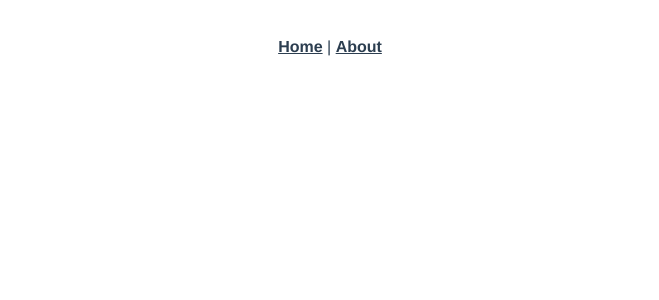
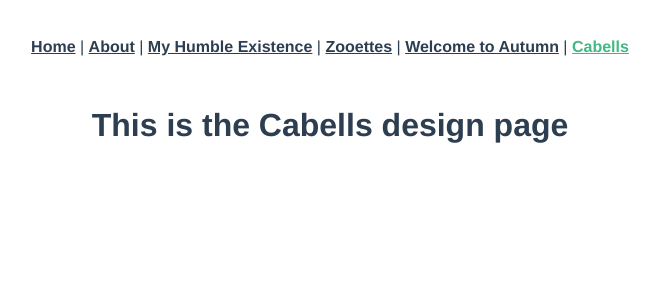
Before and after one commit to rickycolson/rc-portfolio2019, a Vue app: page /#/cabells in a window 1280 px wide. Shown: the top 300 px of the page, without its empty margins (310-969 px from the left). Built offline with nearby package versions, Linux system fonts and the light colour scheme.

Commit message:
actually set up home page urls

```diff
--- a/src/App.vue
+++ b/src/App.vue
@@ -2,7 +2,11 @@
   <div id="app">
     <div id="nav">
       <router-link to="/">Home</router-link> |
-      <router-link to="/about">About</router-link>
+      <router-link to="/about">About</router-link> |
+      <router-link to="/humble">My Humble Existence</router-link> |
+      <a href="https://zooettes.com" target="_blank" rel="noopener">Zooettes</a> |
+      <a href="https://welcometoautumn.com" target="_blank" rel="noopener">Welcome to Autumn</a> |
+      <router-link to="/cabells">Cabells</router-link>
     </div>
     <router-view/>
   </div>
--- a/src/router.js
+++ b/src/router.js
@@ -18,6 +18,21 @@ export default new Router({
       // this generates a separate chunk (about.[hash].js) for this route
       // which is lazy-loaded when the route is visited.
       component: () => import(/* webpackChunkName: "about" */ './views/About.vue')
-    }
+    },
+    {
+      path: '*',
+      name: 'NotFound',
+      component: () => import(/* webpackChunkName: "about" */ './views/NotFound.vue')
+    },
+    {
+      path: '/humble',
+      name: 'humble',
+      component: () => import(/* webpackChunkName: "about" */ './views/My-Humble-Existence.vue')
+    },
+    {
+      path: '/cabells',
+      name: 'cabells',
+      component: () => import(/* webpackChunkName: "about" */ './views/Cabells.vue')
+    },
   ]
 })
--- /dev/null
+++ b/src/views/Cabells.vue
@@ -0,0 +1,5 @@
+<template>
+  <div class="about">
+    <h1>This is the Cabells design page</h1>
+  </div>
+</template>
--- /dev/null
+++ b/src/views/My-Humble-Existence.vue
@@ -0,0 +1,5 @@
+<template>
+  <div class="about">
+    <h1>This is the My Humble Existence page</h1>
+  </div>
+</template>
--- /dev/null
+++ b/src/views/NotFound.vue
@@ -0,0 +1,5 @@
+<template>
+  <div class="about">
+    <h1>This is the 404 page</h1>
+  </div>
+</template>
```
